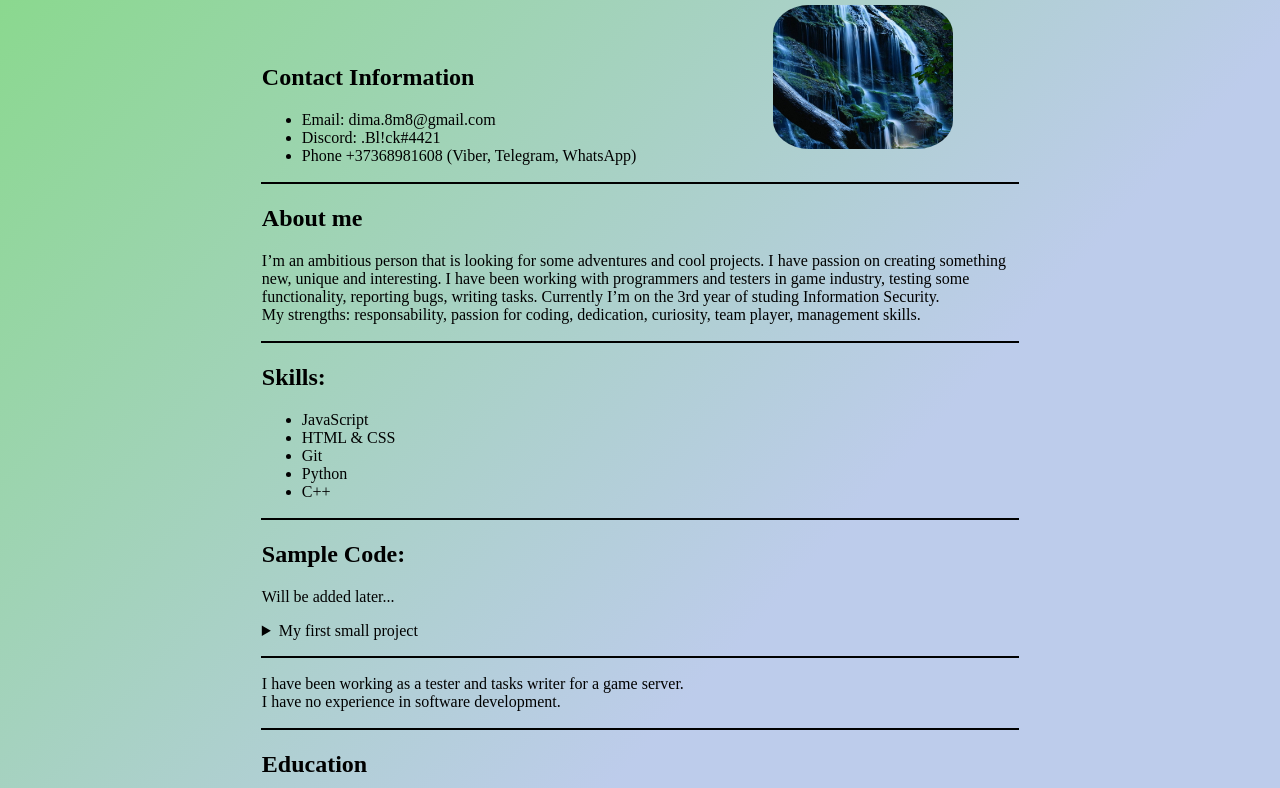
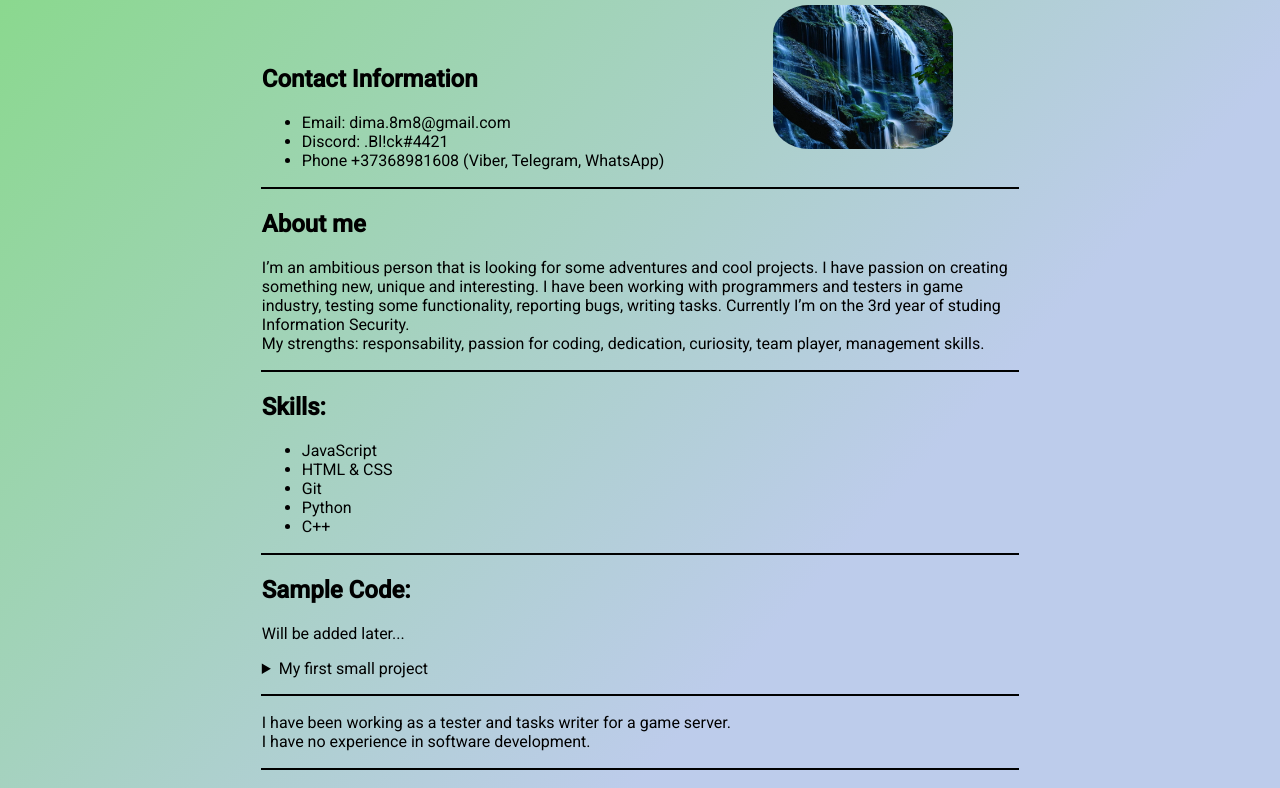
Before and after one commit to Blick7/rsschool-cv, a plain HTML site: page index.html in a window 1280 px wide. Shown: the part 75-863 px from the top of the page. Drawn offline with Linux system fonts and the light colour scheme.

Commit message:
feat: added new font

```diff
--- a/index.html
+++ b/index.html
@@ -6,6 +6,9 @@
     <meta http-equiv="X-UA-Compatible" content="IE=edge">
     <meta name="viewport" content="width=device-width, initial-scale=1.0">
     <title>CV Dmitry Muscinschi</title>
+    <link rel="preconnect" href="https://fonts.gstatic.com">
+    <link href="https://fonts.googleapis.com/css2?family=Roboto:ital,wght@0,400;0,500;1,300&display=swap"
+        rel="stylesheet">
     <link rel="stylesheet" href="style.css">
 </head>
 
--- a/style.css
+++ b/style.css
@@ -1,5 +1,6 @@
 body {
     background: linear-gradient(132deg, rgba(136,217,138,1) 0%, rgba(189,204,235,1) 61%);
+    font-family: 'Roboto', sans-serif;
 }
 
 header {
@@ -23,7 +24,6 @@ header {
     margin-left: auto;
     margin-right: auto;
 }
-
 
 div > div {
     border-top: 2px solid black;
```
